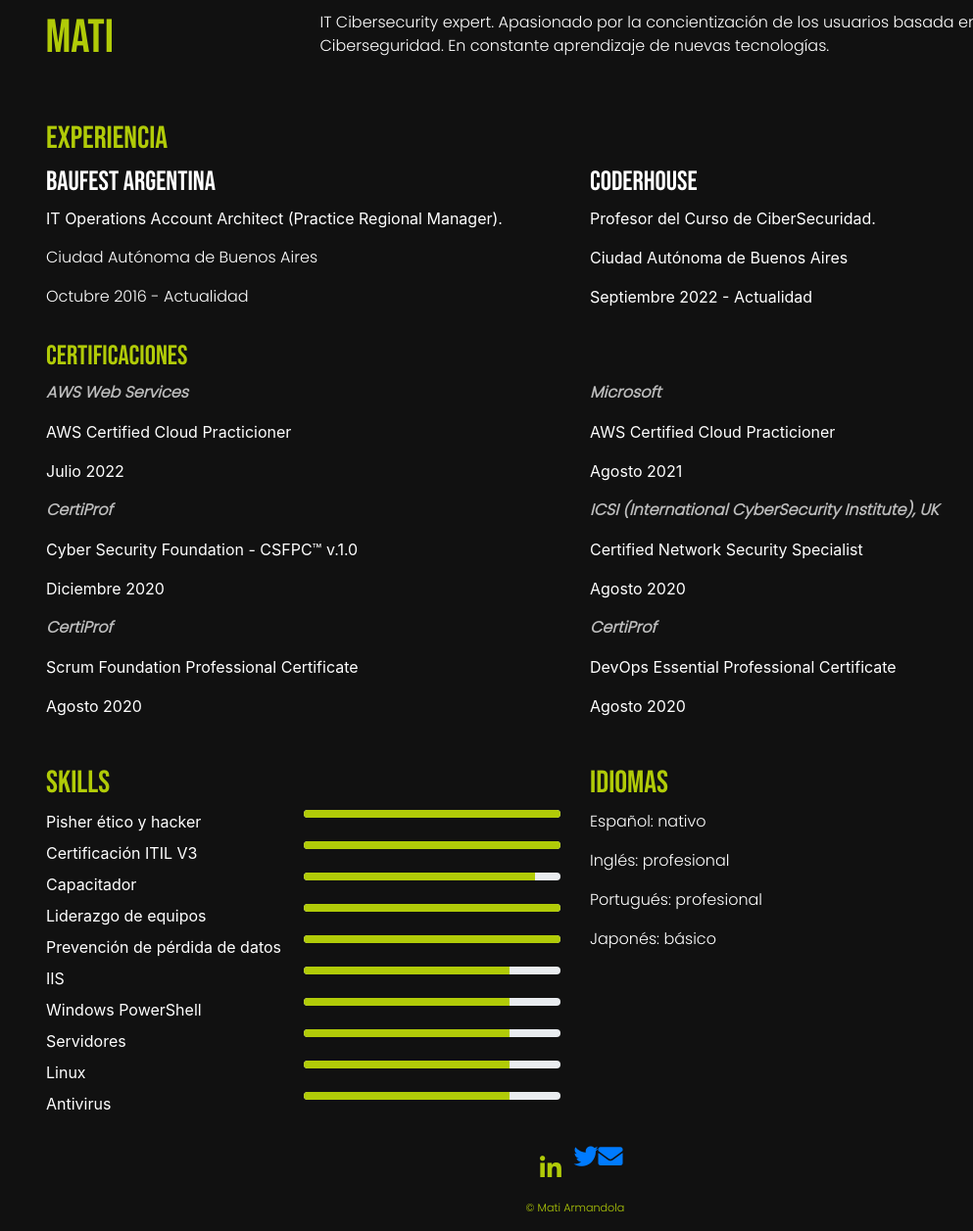
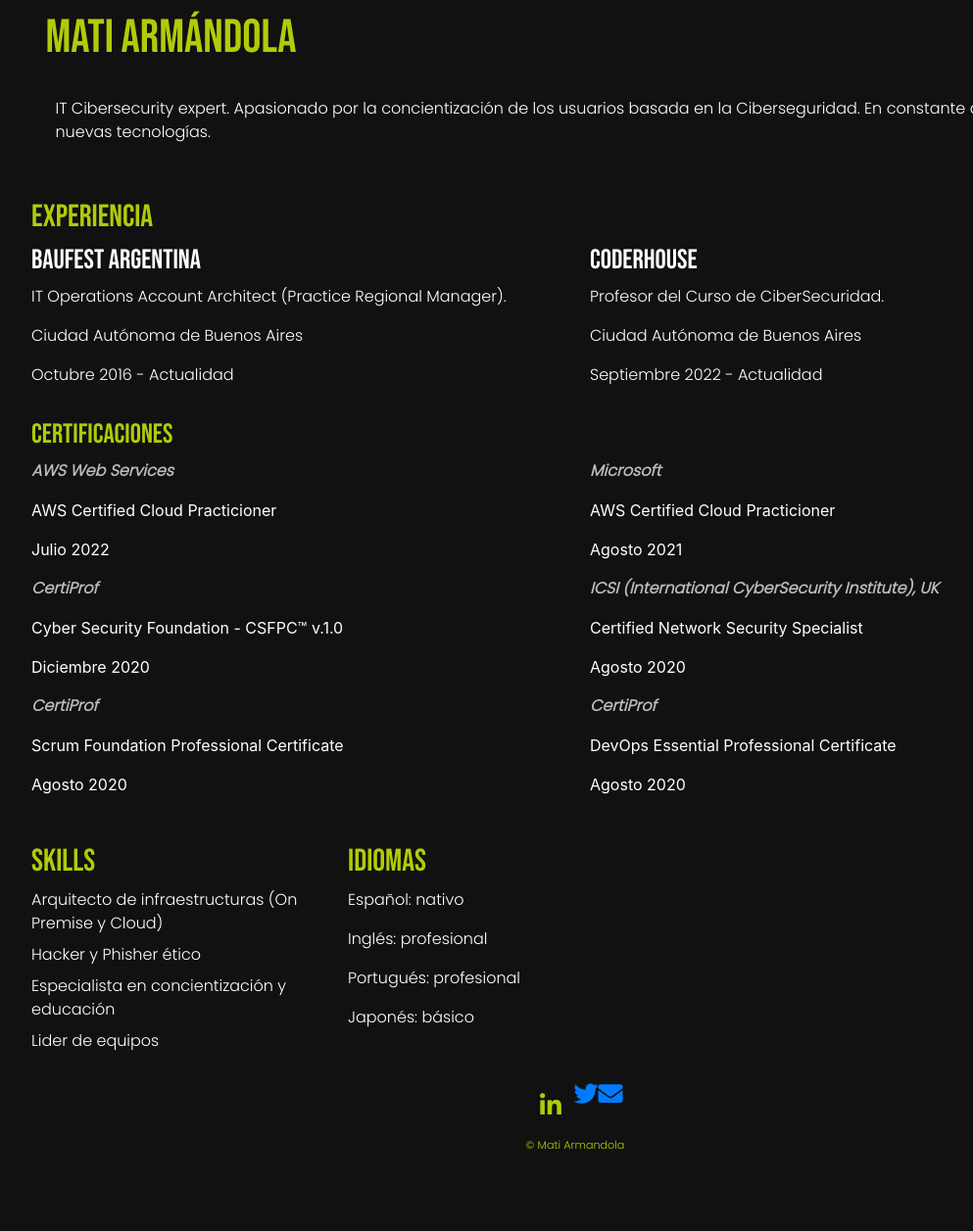
Before and after one commit to DaianaCapovilla/MatiA, a website: page portfolio-main/curriculum.html in a window 1280 px wide. Shown: the part 101-1358 px from the top of the page at 98% size, without its empty margins (53-1046 px from the left). After the commit the page ends 1294 px from the top, so only its background shows below. Drawn offline with nearby package versions, Linux system fonts and the light colour scheme.

Commit message:
control de htmls todos iguales

```diff
--- a/index.html
+++ b/index.html
@@ -14,7 +14,7 @@
     <meta property="og:site_name " content="Mati Armándola | IT Cibersecurity expert">
     <meta property="og:author " content="Mati Armandola">
     <!-- Link Favicon -->
-    <link rel="shortcut icon " type="image/x-icon " href="imagenes/favicon.ico ">
+    <link rel="shortcut icon " type="image/x-icon " href="imagenes/favicon-maTI.svg">
     <!-- Link Bootstrap -->
     <link href="https://cdn.jsdelivr.net/npm/bootstrap@5.0.0-beta3/dist/css/bootstrap.min.css " rel="stylesheet " integrity="sha384-eOJMYsd53ii+scO/bJGFsiCZc+5NDVN2yr8+0RDqr0Ql0h+rP48ckxlpbzKgwra6 " crossorigin="anonymous ">
     <!-- Link CSS -->
--- a/portfolio-main/curriculum.html
+++ b/portfolio-main/curriculum.html
@@ -68,19 +68,17 @@
             <section class="container cv">
                 <!-- Logo y descripcion-->
                 <div class="row">
-                    <div class="col-12 col-md-3">
-                        <p class="nombreLogoCV">Mati</p>
-                        <!-- <p>
-                            IT Cibersecurity expert. Apasionado por la concientización de los usuarios basada en la Ciberseguridad. En constante aprendizaje de nuevas tecnologías.
-                            </p>
-                        -->
+                    <div class="col-12">
+                        <p class="nombreLogoCV">Mati Armándola</p>
+                        <p class="parrafoDescripcion">IT Cibersecurity expert. Apasionado por la concientización de los usuarios basada en la Ciberseguridad. En constante aprendizaje de nuevas tecnologías.
+                        </p>
                     </div>
-                    <div class="col-12 col-md-9 parrafoDescripcion">
+                    <!--<div class="col-12 col-md-9 parrafoDescripcion">
                         <p>
                             IT Cibersecurity expert. Apasionado por la concientización de los usuarios basada en la Ciberseguridad. En constante aprendizaje de nuevas tecnologías.
                         </p>
                     </div>
-                </div>
+                </div> -->
 
                 <!-- Experiencia -->
                 <div class="row educacion">
@@ -90,7 +88,7 @@
                     <!-- Experiencia reciente -->
                     <div class="col-12 col-md-6 secundaria">
                         <h3 class="tituloSecciones2">Baufest Argentina</h3>
-                        <p class="descripcionEducacion">
+                        <p class="institucion">
                             IT Operations Account Architect (Practice Regional Manager).
                         </p>
                         <p class="institucion">Ciudad Autónoma de Buenos Aires</p>
@@ -98,9 +96,9 @@
                     </div>
 
                     <!-- Educacion: Universidad -->
-                    <div class="col-12 col-md-6 universidad">
+                    <div class="col-12 col-md-6 secundaria">
                         <h3 class="tituloSecciones2">Coderhouse</h3>
-                        <p class="descripcionEducacion">
+                        <p class="institucion">
                             Profesor del Curso de CiberSecuridad.
                         </p>
                         <p class="institucion">Ciudad Autónoma de Buenos Aires</p>
@@ -131,9 +129,7 @@
                                 Agosto 2021
                             </p>
                             <!--link a la credencial: https://www.credly.com/badges/a9e1dffc-a774-4790-b1a2-88234e9c273a?source=linked_in_profile -->
-
                         </div>
-
                         <!--Educacion: Certificación 3 -->
                         <div class="col-12 col-md-6">
                             <p class="institucionCurso">CertiProf</p>
@@ -179,73 +175,33 @@
                         <h2 class="tituloSecciones">Skills</h2>
 
                         <div class="d-flex justify-content-between">
-                            <label>Pisher ético y hacker</label>
-                            <div class="progress tamañoBar" style="height: 8px">
-                                <div class="progress-bar colorBar" role="progressbar" style="width: 100%" aria-valuenow="100" aria-valuemin="0" aria-valuemax="100"></div>
-                            </div>
+                            <label class="nivelIdioma">Arquitecto de infraestructuras (On Premise y Cloud)</label>
+                            <!-- <div class="progress tamañoBar" style="height: 8px">
+                                 <div class="progress-bar colorBar" role="progressbar" style="width: 100%" aria-valuenow="100" aria-valuemin="0" aria-valuemax="100"></div>
+                            </div> -->
+
                         </div>
 
                         <div class="d-flex justify-content-between">
-                            <label>Certificación ITIL V3</label>
-                            <div class="progress tamañoBar" style="height: 8px">
-                                <div class="progress-bar colorBar" role="progressbar" style="width: 100%" aria-valuenow="100" aria-valuemin="0" aria-valuemax="100"></div>
-                            </div>
+                            <label class="nivelIdioma">Hacker y Phisher ético</label>
+                            <!-- <div class="progress tamañoBar" style="height: 8px">
+                                 <div class="progress-bar colorBar" role="progressbar" style="width: 100%" aria-valuenow="100" aria-valuemin="0" aria-valuemax="100"></div>
+                            </div> -->
+
                         </div>
 
                         <div class="d-flex justify-content-between">
-                            <label>Capacitador</label> <!-- Docente, Concientizador, Portavoz (Elegir el término adecuado) -->
-                            <div class="progress tamañoBar" style="height: 8px">
-                                <div class="progress-bar colorBar" role="progressbar" style="width: 90%" aria-valuenow="90" aria-valuemin="0" aria-valuemax="100"></div>
-                            </div>
+                            <label class="nivelIdioma">Especialista en concientización y educación</label>
+                            <!-- <div class="progress tamañoBar" style="height: 8px">
+                                 <div class="progress-bar colorBar" role="progressbar" style="width: 90%" aria-valuenow="90" aria-valuemin="0" aria-valuemax="100"></div>
+                            </div> -->
                         </div>
 
                         <div class="d-flex justify-content-between">
-                            <label>Liderazgo de equipos</label>
-                            <div class="progress tamañoBar" style="height: 8px">
-                                <div class="progress-bar colorBar" role="progressbar" style="width: 100%" aria-valuenow="100" aria-valuemin="0" aria-valuemax="100"></div>
-                            </div>
-                        </div>
-
-                        <div class="d-flex justify-content-between">
-                            <label>Prevención de pérdida de datos</label>
-                            <div class="progress tamañoBar" style="height: 8px">
-                                <div class="progress-bar colorBar" role="progressbar" style="width: 100%" aria-valuenow="100" aria-valuemin="0" aria-valuemax="100"></div>
-                            </div>
-                        </div>
-
-                        <div class="d-flex justify-content-between">
-                            <label>IIS</label>
-                            <div class="progress tamañoBar" style="height: 8px">
-                                <div class="progress-bar colorBar" role="progressbar" style="width: 80%" aria-valuenow="100" aria-valuemin="0" aria-valuemax="80"></div>
-                            </div>
-                        </div>
-
-                        <div class="d-flex justify-content-between">
-                            <label>Windows PowerShell</label>
-                            <div class="progress tamañoBar" style="height: 8px">
-                                <div class="progress-bar colorBar" role="progressbar" style="width: 80%" aria-valuenow="100" aria-valuemin="0" aria-valuemax="80"></div>
-                            </div>
-                        </div>
-
-                        <div class="d-flex justify-content-between">
-                            <label>Servidores</label>
-                            <div class="progress tamañoBar" style="height: 8px">
-                                <div class="progress-bar colorBar" role="progressbar" style="width: 80%" aria-valuenow="100" aria-valuemin="0" aria-valuemax="80"></div>
-                            </div>
-                        </div>
-
-                        <div class="d-flex justify-content-between">
-                            <label>Linux</label>
-                            <div class="progress tamañoBar" style="height: 8px">
-                                <div class="progress-bar colorBar" role="progressbar" style="width: 80%" aria-valuenow="100" aria-valuemin="0" aria-valuemax="80"></div>
-                            </div>
-                        </div>
-
-                        <div class="d-flex justify-content-between">
-                            <label>Antivirus</label>
-                            <div class="progress tamañoBar" style="height: 8px">
-                                <div class="progress-bar colorBar" role="progressbar" style="width: 80%" aria-valuenow="100" aria-valuemin="0" aria-valuemax="80"></div>
-                            </div>
+                            <label class="nivelIdioma">Lider de equipos</label>
+                            <!-- <div class="progress tamañoBar" style="height: 8px">
+                                 <div class="progress-bar colorBar" role="progressbar" style="width: 100%" aria-valuenow="100" aria-valuemin="0" aria-valuemax="100"></div>
+                            </div> -->
                         </div>
                     </div>
 
```
Also changed, not shown: curriculum.html (+1 -1 lines), portfolio-main/index.html (+1 -1 lines), portfolio-main/publicaciones.html (+1 -1 lines), portfolio-main/sobreMi.html (+6 -4 lines), imagenes/favicon-maTI.svg (added), portfolio-main/imagenes/favicon-maTI.svg (added).
